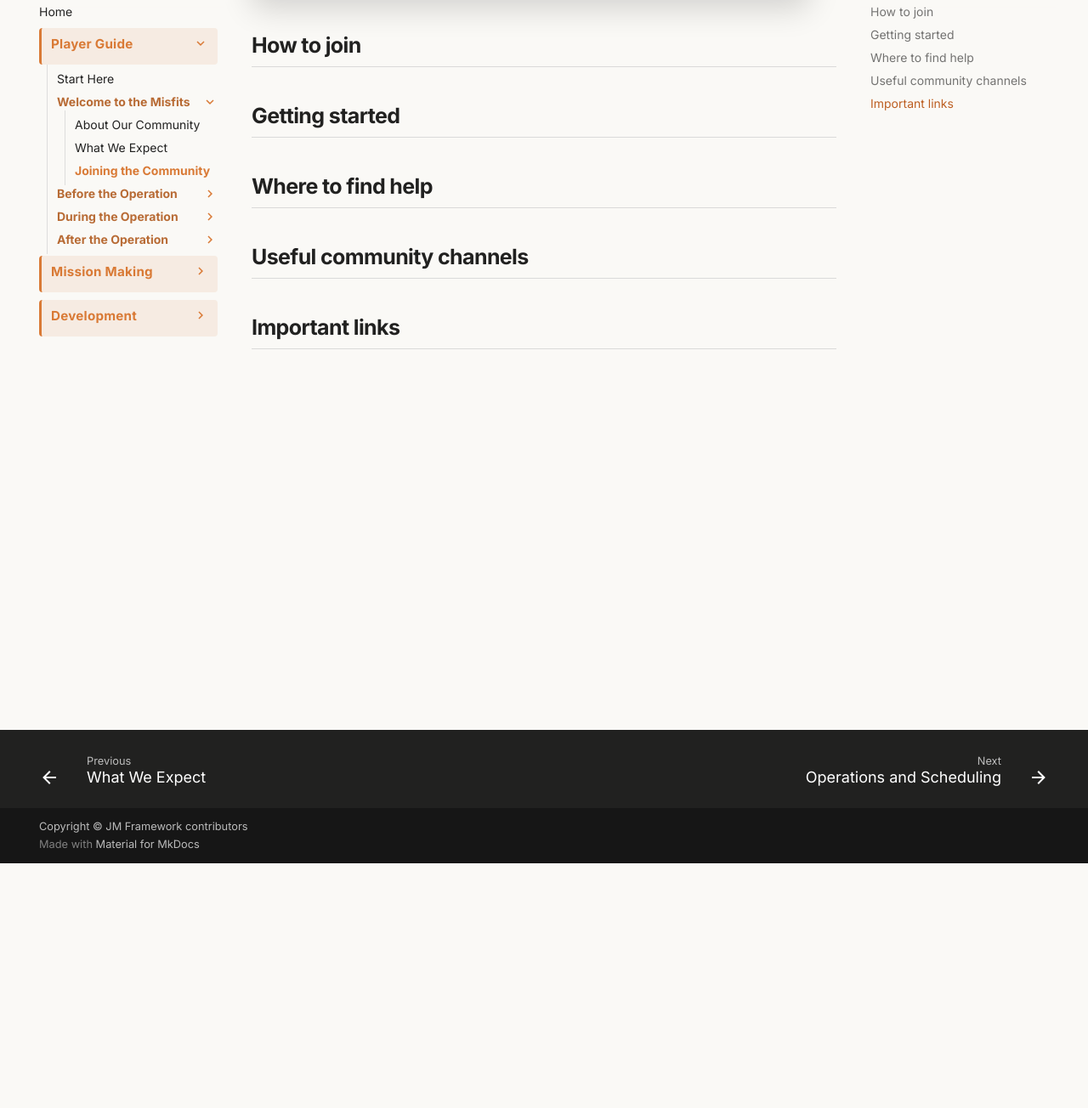
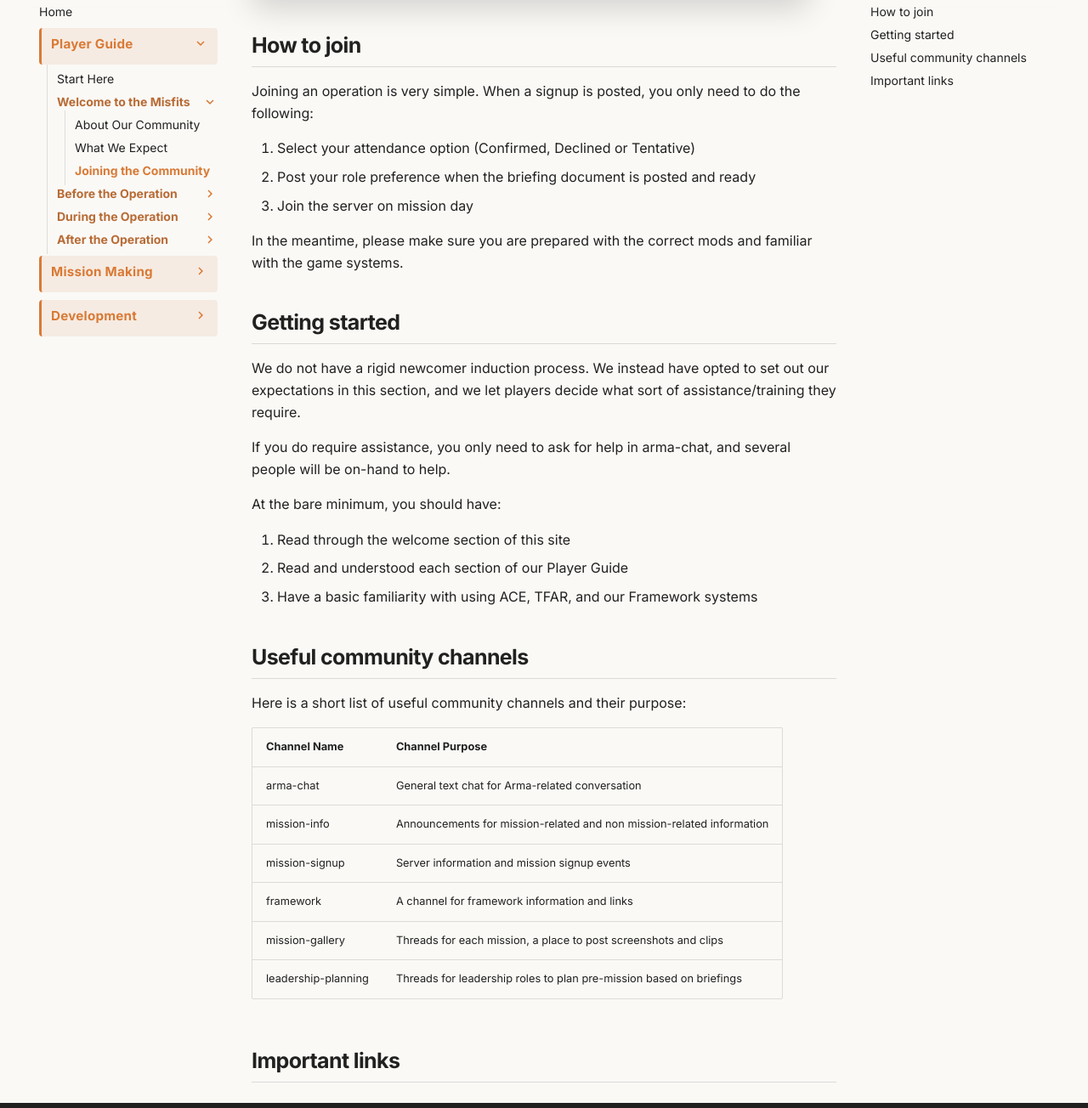
Before and after one commit to Jamio/JM_Framework_Docs, an MkDocs documentation site: the page built from docs/players/welcome/joining.md, in a window 1280 px wide and 1400 px high, scrolled down 288 px, cut to the strip 96-1400 px from the top of the window. Shown: the whole strip at 85% size. Built offline with MkDocs 1.6.1 and Material for MkDocs 9.7.7, drawn with Linux system fonts in a browser that asks for light colours; comment, search, counter and statistics services are not loaded.

Commit message:
Enhance joining instructions and community resources
Added a simple guide on how to join an operation, including steps for attendance options and role preferences. Updated the newcomer process and included useful community channels with their purposes.

```diff
--- a/docs/players/welcome/joining.md
+++ b/docs/players/welcome/joining.md
@@ -8,17 +8,42 @@ From first contact to joining your first operation.
 
 ## How to join
 
+Joining an operation is very simple. When a signup is posted, you only need to do the following:
+
+1. Select your attendance option (Confirmed, Declined or Tentative)
+2. Post your role preference when the briefing document is posted and ready
+3. Join the server on mission day
+
+In the meantime, please make sure you are prepared with the correct mods and familiar with the game systems.
+
 <!-- Add the joining process in simple numbered steps. -->
 
 ## Getting started
 
+We do not have a rigid newcomer induction process. We instead have opted to set out our expectations in this section, and we let players decide what sort of assistance/training they require.
+
+If you do require assistance, you only need to ask for help in arma-chat, and several people will be on-hand to help.
+
+At the bare minimum, you should have:
+
+1. Read through the welcome section of this site
+2. Read and understood each section of our Player Guide
+3. Have a basic familiarity with using ACE, TFAR, and our Framework systems
+
 <!-- Explain introductions, verification, orientation, or any newcomer process. -->
 
-## Where to find help
+## Useful community channels
 
-<!-- Name the Discord channels, roles, or people who can help with setup questions. -->
+Here is a short list of useful community channels and their purpose:
 
-## Useful community channels
+| Channel Name        | Channel Purpose                                                       |
+|---------------------|-----------------------------------------------------------------------|
+| arma-chat           | General text chat for Arma-related conversation                       |
+| mission-info        | Announcements for mission-related and non mission-related information |
+| mission-signup      | Server information and mission signup events                          |
+| framework           | A channel for framework information and links                         |
+| mission-gallery     | Threads for each mission, a place to post screenshots and clips       |
+| leadership-planning | Threads for leadership roles to plan pre-mission based on briefings   |
 
 <!-- Add a short table: Channel | What it is for | When to use it. -->
 
```
